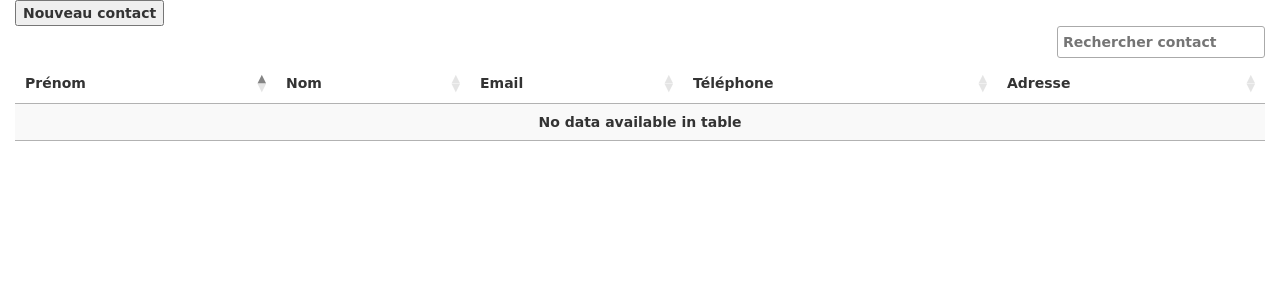
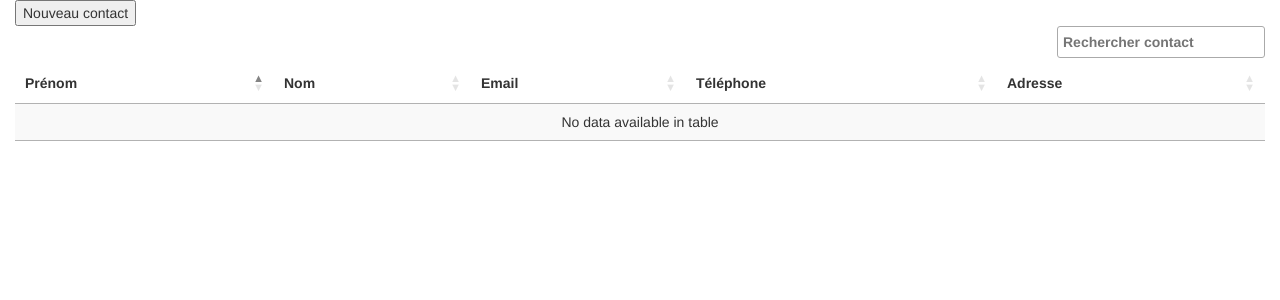
Before and after one commit to lesglaneurs/lesglaneurs, a Django app: page /local/presentation/contacts in a window 1280 px wide. Shown: the top 300 px of the page. Run offline with Django 3.2, Linux system fonts and the light colour scheme; data that the repository does not hold is empty; parts of the project's set-up code (start-up, migrations or seed data) failed here and were passed over; some libraries are stand-ins or nearby versions.

Commit message:
Adjust font

```diff
--- a/presentation/static/presentation/css/style.css
+++ b/presentation/static/presentation/css/style.css
@@ -1,7 +1,6 @@
 
 body{
-    font-weight: 600;
-    font-family: "Comic Sans MS", cursive, sans-serif;
+    font-family: "Helvetica Neue", Arial, Helvetica, sans-serif
 }
 
 .container{
```
